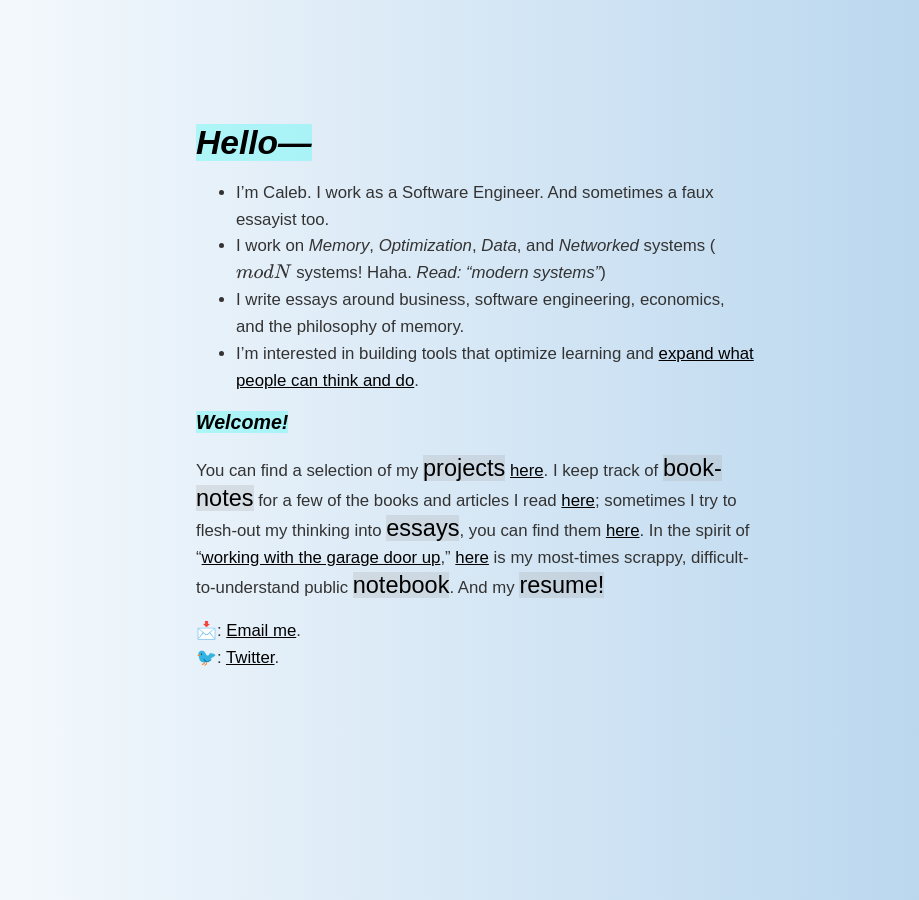
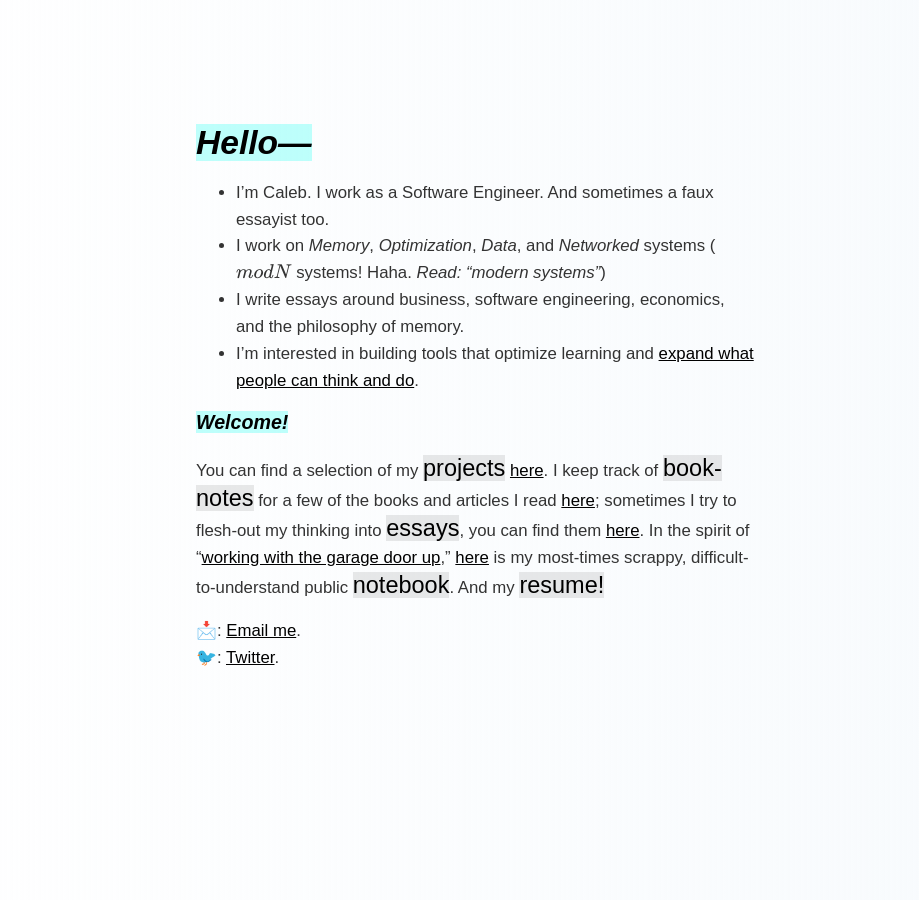
Before and after one commit to dCO2/rococo, a Jekyll site: the page built from index.md, in a window 1280 px wide. Shown: the whole page, without its empty margins (180-1099 px from the left). Built offline with Jekyll 4.4.1, drawn with Linux system fonts in a browser that asks for light colours; some web fonts are replaced; formulas are drawn with MathJax 3.

Commit message:
Update styles.css

```diff
--- a/assets/css/styles.css
+++ b/assets/css/styles.css
@@ -15,7 +15,7 @@ body {
     font-family: 'LMRomanDemi10', sans-serif; */
     text-align: left;
     font-size: 14px;
-    background: linear-gradient(to right, rgba(255,255,255,1), rgba(176,209,236,1));
+    background: linear-gradient(to right, rgba(255,255,255,1), rgba(176,209,236,0.1));
 
 
 }
```
